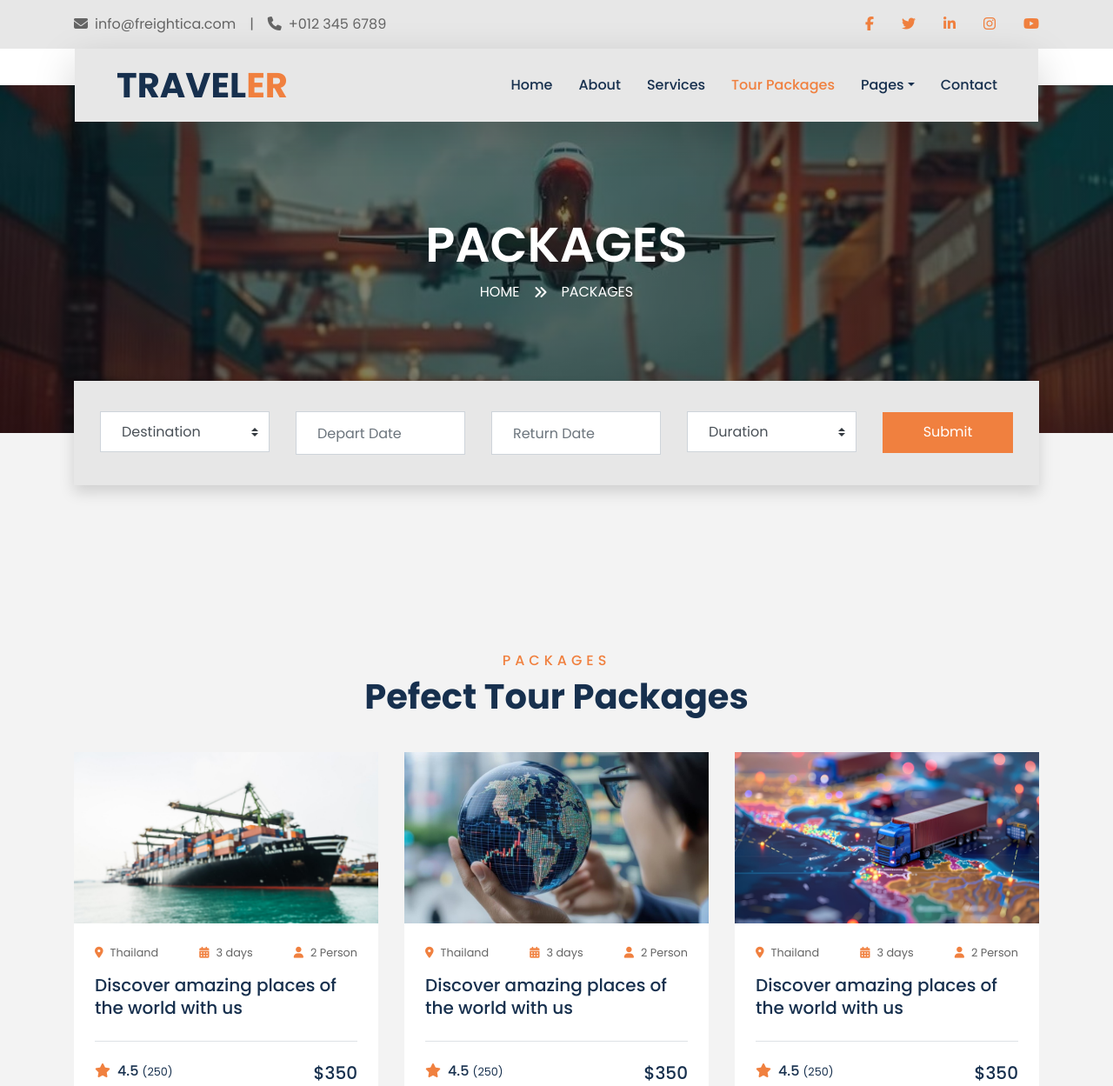
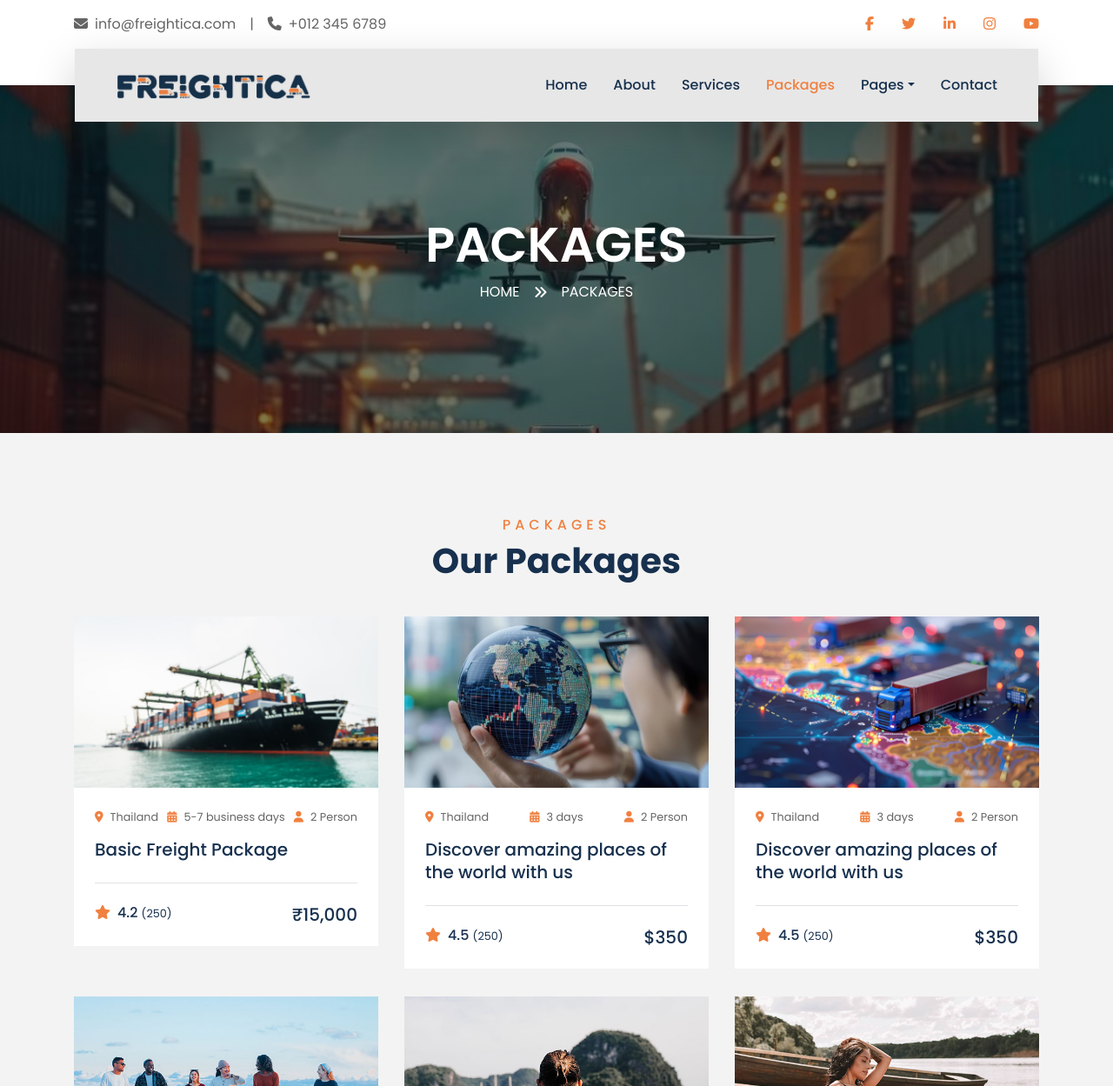
Before and after one commit to safalyakumbhare/Freightica, a plain HTML site: page package.html in a window 1280 px wide. Shown: the top 1249 px of the page at 87% size. Drawn offline with nearby package versions, Linux system fonts and the light colour scheme.

Commit message:
Bug fixes

```diff
--- a/package.html
+++ b/package.html
@@ -27,14 +27,14 @@
     <!-- Libraries Stylesheet -->
     <link href="lib/owlcarousel/assets/owl.carousel.min.css" rel="stylesheet">
     <link href="lib/tempusdominus/css/tempusdominus-bootstrap-4.min.css" rel="stylesheet" />
-
+    <link rel="stylesheet" href="lib/animate/animate.min.css">
     <!-- Customized Bootstrap Stylesheet -->
     <link href="css/style.css" rel="stylesheet">
 </head>
 
-<body>
+<body class="animated fadeIn">
     <!-- Topbar Start -->
-    <div class="container-fluid bg-light pt-3 d-none d-lg-block">
+    <div class="container-fluid bg-white pt-3 d-none d-lg-block">
         <div class="container">
             <div class="row">
                 <div class="col-lg-6 text-center text-lg-left mb-2 mb-lg-0">
@@ -74,7 +74,7 @@
         <div class="container-lg position-relative p-0 px-lg-3" style="z-index: 9;">
             <nav class="navbar navbar-expand-lg bg-light navbar-light shadow-lg py-3 py-lg-0 pl-3 pl-lg-5">
                 <a href="" class="navbar-brand">
-                    <h1 class="m-0 text-primary"><span class="text-dark">TRAVEL</span>ER</h1>
+                    <img src="img/logo.jpeg" class="w-50 m-0" alt="" />
                 </a>
                 <button type="button" class="navbar-toggler" data-toggle="collapse" data-target="#navbarCollapse">
                     <span class="navbar-toggler-icon"></span>
@@ -84,7 +84,7 @@
                         <a href="index.html" class="nav-item nav-link">Home</a>
                         <a href="about.html" class="nav-item nav-link">About</a>
                         <a href="service.html" class="nav-item nav-link">Services</a>
-                        <a href="package.html" class="nav-item nav-link active">Tour Packages</a>
+                        <a href="package.html" class="nav-item nav-link active">Packages</a>
                         <div class="nav-item dropdown">
                             <a href="#" class="nav-link dropdown-toggle" data-toggle="dropdown">Pages</a>
                             <div class="dropdown-menu border-0 rounded-0 m-0">
@@ -108,11 +108,11 @@
     <div class="container-fluid page-header">
         <div class="container">
             <div class="d-flex flex-column align-items-center justify-content-center" style="min-height: 400px">
-                <h3 class="display-4 text-white text-uppercase">Packages</h3>
-                <div class="d-inline-flex text-white">
-                    <p class="m-0 text-uppercase"><a class="text-white" href="">Home</a></p>
+                <h3 class="display-4 text-white text-uppercase animated slideInUp">Packages</h3>
+                <div class="d-inline-flex text-white animated slideInDown">
+                    <p class="m-0 text-uppercase animated slideInLeft"><a class="text-white" href="">Home</a></p>
                     <i class="fa fa-angle-double-right pt-1 px-3"></i>
-                    <p class="m-0 text-uppercase">Packages</p>
+                    <p class="m-0 text-uppercase animated slideInRight">Packages</p>
                 </div>
             </div>
         </div>
@@ -120,65 +120,13 @@
     <!-- Header End -->
 
 
-    <!-- Booking Start -->
-    <div class="container-fluid booking mt-5 pb-5">
-        <div class="container pb-5">
-            <div class="bg-light shadow" style="padding: 30px;">
-                <div class="row align-items-center" style="min-height: 60px;">
-                    <div class="col-md-10">
-                        <div class="row">
-                            <div class="col-md-3">
-                                <div class="mb-3 mb-md-0">
-                                    <select class="custom-select px-4" style="height: 47px;">
-                                        <option selected>Destination</option>
-                                        <option value="1">Destination 1</option>
-                                        <option value="2">Destination 1</option>
-                                        <option value="3">Destination 1</option>
-                                    </select>
-                                </div>
-                            </div>
-                            <div class="col-md-3">
-                                <div class="mb-3 mb-md-0">
-                                    <div class="date" id="date1" data-target-input="nearest">
-                                        <input type="text" class="form-control p-4 datetimepicker-input" placeholder="Depart Date" data-target="#date1" data-toggle="datetimepicker"/>
-                                    </div>
-                                </div>
-                            </div>
-                            <div class="col-md-3">
-                                <div class="mb-3 mb-md-0">
-                                    <div class="date" id="date2" data-target-input="nearest">
-                                        <input type="text" class="form-control p-4 datetimepicker-input" placeholder="Return Date" data-target="#date2" data-toggle="datetimepicker"/>
-                                    </div>
-                                </div>
-                            </div>
-                            <div class="col-md-3">
-                                <div class="mb-3 mb-md-0">
-                                    <select class="custom-select px-4" style="height: 47px;">
-                                        <option selected>Duration</option>
-                                        <option value="1">Duration 1</option>
-                                        <option value="2">Duration 1</option>
-                                        <option value="3">Duration 1</option>
-                                    </select>
-                                </div>
-                            </div>
-                        </div>
-                    </div>
-                    <div class="col-md-2">
-                        <button class="btn btn-primary btn-block" type="submit" style="height: 47px; margin-top: -2px;">Submit</button>
-                    </div>
-                </div>
-            </div>
-        </div>
-    </div>
-    <!-- Booking End -->
-
 
     <!-- Packages Start -->
     <div class="container-fluid py-5">
         <div class="container pt-5 pb-3">
             <div class="text-center mb-3 pb-3">
                 <h6 class="text-primary text-uppercase" style="letter-spacing: 5px;">Packages</h6>
-                <h1>Pefect Tour Packages</h1>
+                <h1>Our Packages</h1>
             </div>
             <div class="row">
                 <div class="col-lg-4 col-md-6 mb-4">
@@ -187,14 +135,14 @@
                         <div class="p-4">
                             <div class="d-flex justify-content-between mb-3">
                                 <small class="m-0"><i class="fa fa-map-marker-alt text-primary mr-2"></i>Thailand</small>
-                                <small class="m-0"><i class="fa fa-calendar-alt text-primary mr-2"></i>3 days</small>
+                                <small class="m-0"><i class="fa fa-calendar-alt text-primary mr-2"></i>5-7 business days</small>
                                 <small class="m-0"><i class="fa fa-user text-primary mr-2"></i>2 Person</small>
                             </div>
-                            <a class="h5 text-decoration-none" href="">Discover amazing places of the world with us</a>
+                            <a class="h5 text-decoration-none" href="">Basic Freight Package</a>
                             <div class="border-top mt-4 pt-4">
                                 <div class="d-flex justify-content-between">
-                                    <h6 class="m-0"><i class="fa fa-star text-primary mr-2"></i>4.5 <small>(250)</small></h6>
-                                    <h5 class="m-0">$350</h5>
+                                    <h6 class="m-0"><i class="fa fa-star text-primary mr-2"></i>4.2 <small>(250)</small></h6>
+                                    <h5 class="m-0"> ₹15,000</h5>
                                 </div>
                             </div>
                         </div>
@@ -453,7 +401,7 @@
     <script src="lib/tempusdominus/js/moment.min.js"></script>
     <script src="lib/tempusdominus/js/moment-timezone.min.js"></script>
     <script src="lib/tempusdominus/js/tempusdominus-bootstrap-4.min.js"></script>
-
+    <script src="lib/wow/wow.min.js"></script>
     <!-- Contact Javascript File -->
     <script src="mail/jqBootstrapValidation.min.js"></script>
     <script src="mail/contact.js"></script>
```
Also changed, not shown: about.html (+1 -1 lines), blog.html (+1 -1 lines), contact.html (+1 -1 lines), destination.html (+1 -1 lines), guide.html (+1 -1 lines), index.html (+1 -1 lines), service.html (+1 -1 lines), single.html (+1 -1 lines), testimonial.html (+1 -1 lines).
